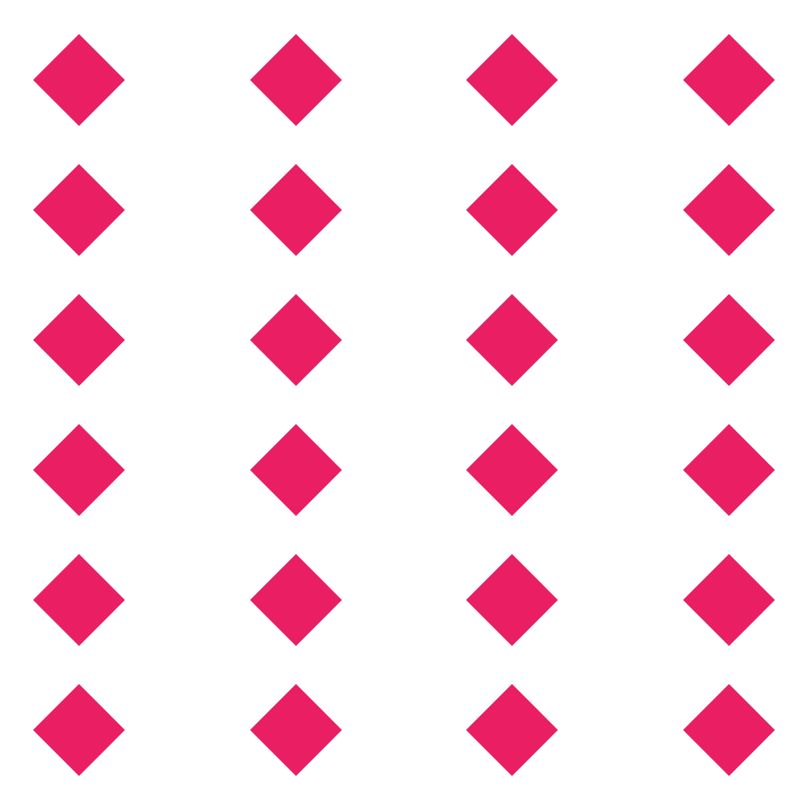
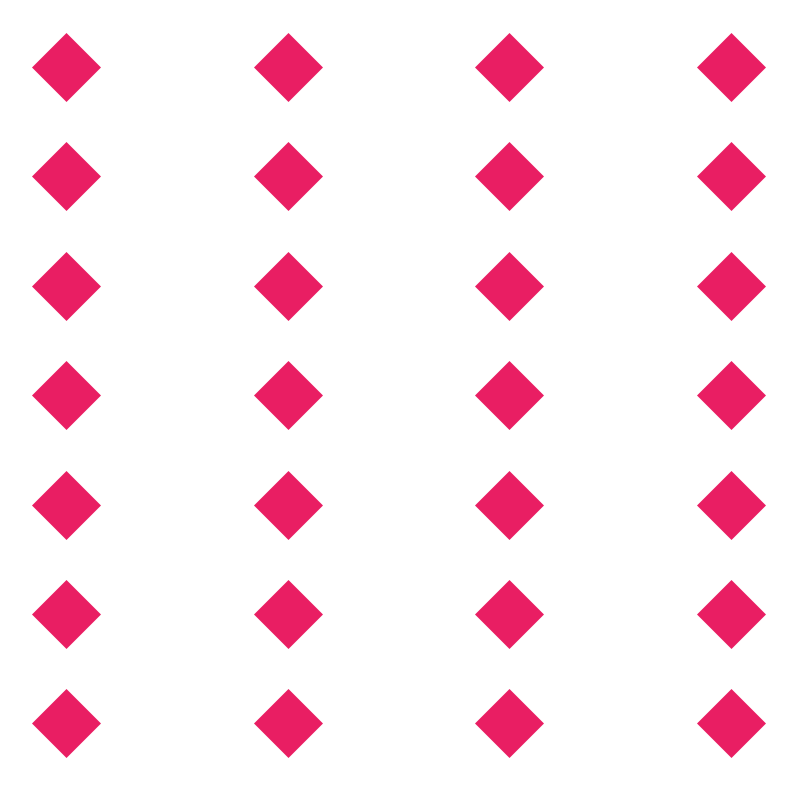
Before and after one commit to jeremenichelli/hunt, a website: page test.html in a window 1280 px wide. Shown: the top 793 px of the page, without its empty margins (236-1042 px from the left). Drawn offline with nearby package versions, Linux system fonts and the light colour scheme.

Commit message:
Improve docs. Changes in test page to support old IE

```diff
--- a/src/hunt.js
+++ b/src/hunt.js
@@ -20,7 +20,7 @@
      * Constructor for element that should be hunted
      * @constructor Hunted
      * @param {Node} element
-     * @param {Object} options
+     * @param {Object} config
      */
     var Hunted = function(element, config) {
         this.element = element;
@@ -140,7 +140,8 @@
     /**
      * Prevents overcall during global specified interval
      * @method throttle
-     * @params {Function} fn
+     * @param {Function} fn
+     * @returns {Function}
      */
     var throttle = function(fn) {
         var timer = null;
--- a/test.html
+++ b/test.html
@@ -13,17 +13,23 @@
         }
 
         .row {
-            display: flex;
-            justify-content: space-between;
+            clear: both;
             margin: 0 0 30px;
             position: relative;
+            text-align: justify;
         }
 
         .element {
             background-color: #e91e63;
-            height: 100px;
-            width: 100px;
+            display: inline-block;
+            margin-left: 19%;
+            height: 75px;
+            width: 10%;
             transition: transform .35s ease .15s;
+        }
+
+        .element:first-child {
+            margin-left: 0;
         }
 
         .visible {
```
Also changed, not shown: 1 other file.
